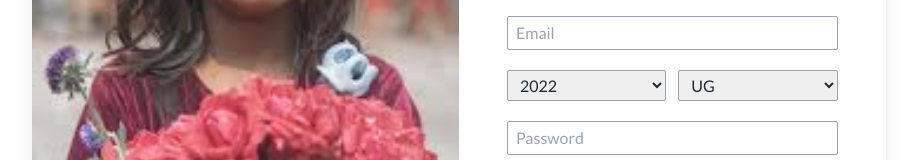
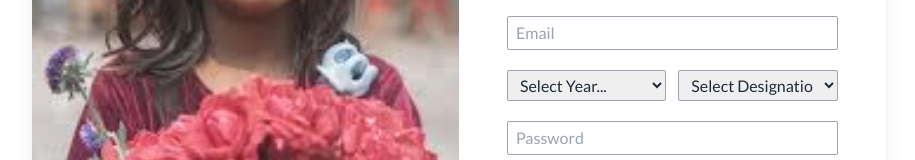
Before and after one commit to Ricobyter/Jagrati-2.0, a React (Vite) app in the folder frontend/: page /register in a window 1280 px wide. Shown: the part 329-489 px from the top of the page, without its empty margins (181-1096 px from the left). Built offline with nearby package versions, Linux system fonts and the light colour scheme.

Commit message:
added controllers and reducers

```diff
--- a/frontend/src/pages/Register.tsx
+++ b/frontend/src/pages/Register.tsx
@@ -46,8 +46,8 @@ export default function Register() {
                     value={selectedYear}
                     onChange={(e) => setSelectedYear(parseInt(e.target.value))}
                     className='border border-gray-400 py-1 px-2 w-full rounded-sm text-gray-800'
-                    defaultValue={2022}
                 >
+                  <option value="" disabled selected hidden>Select Year...</option>
                     {optionsHTML}
                 </select>
                 <select
@@ -56,8 +56,8 @@ export default function Register() {
                     value={selectedYear}
                     onChange={(e) => setSelectedDesignation((e.target.value))}
                     className='border border-gray-400 py-1 px-2 w-full rounded-sm text-gray-800'
-                    defaultValue="PG"
                 >
+                  <option value="" disabled selected hidden>Select Designation... </option>
                     <option value="undergraduate">UG</option>
                     <option value="postgraduate">PG</option>
                 </select>
@@ -80,7 +80,6 @@ export default function Register() {
     </div>
   </div>
 
-
 </div>
   )
 }
```
Also changed, not shown: frontend/src/components/Navbar.tsx (+2 -6 lines).
